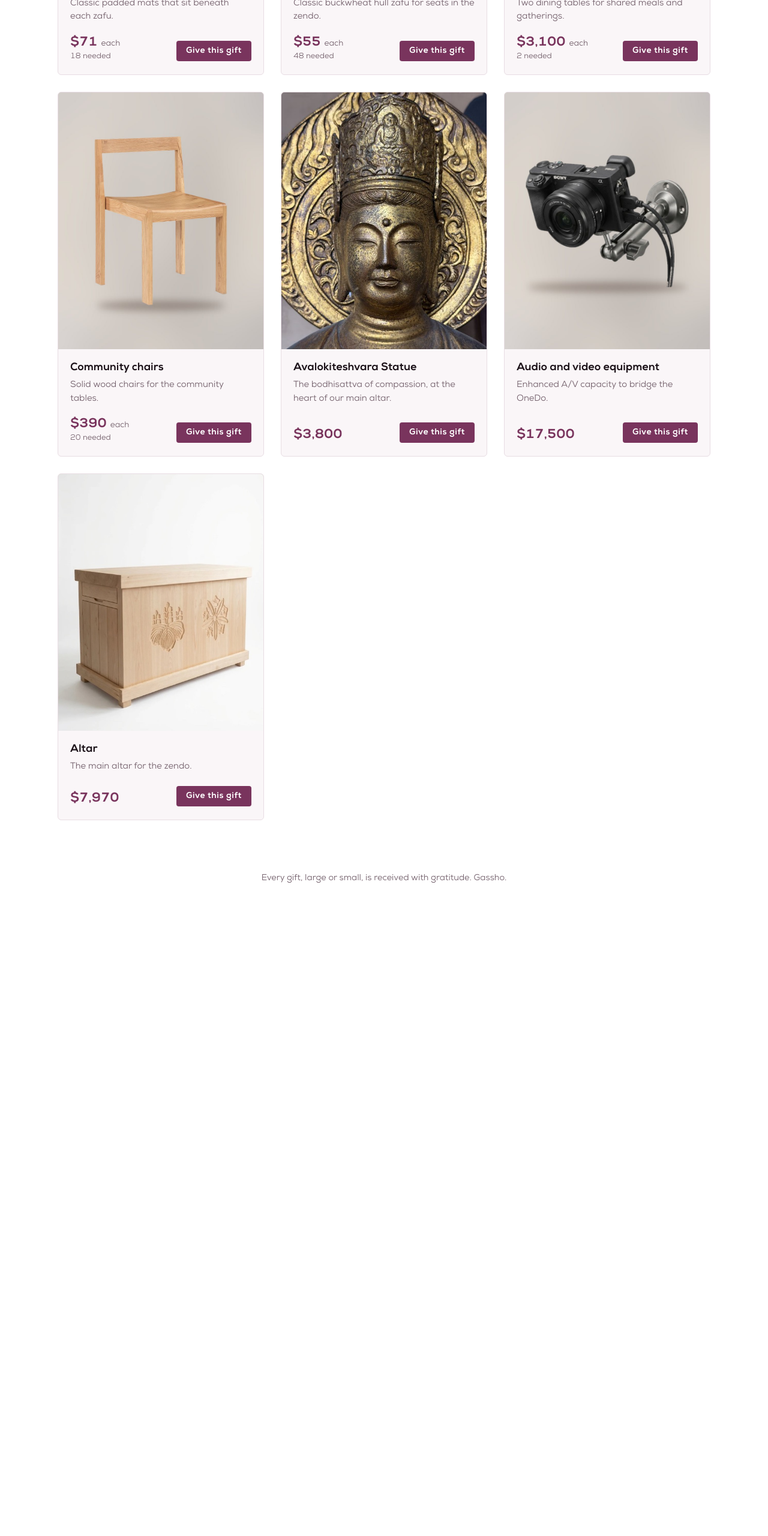
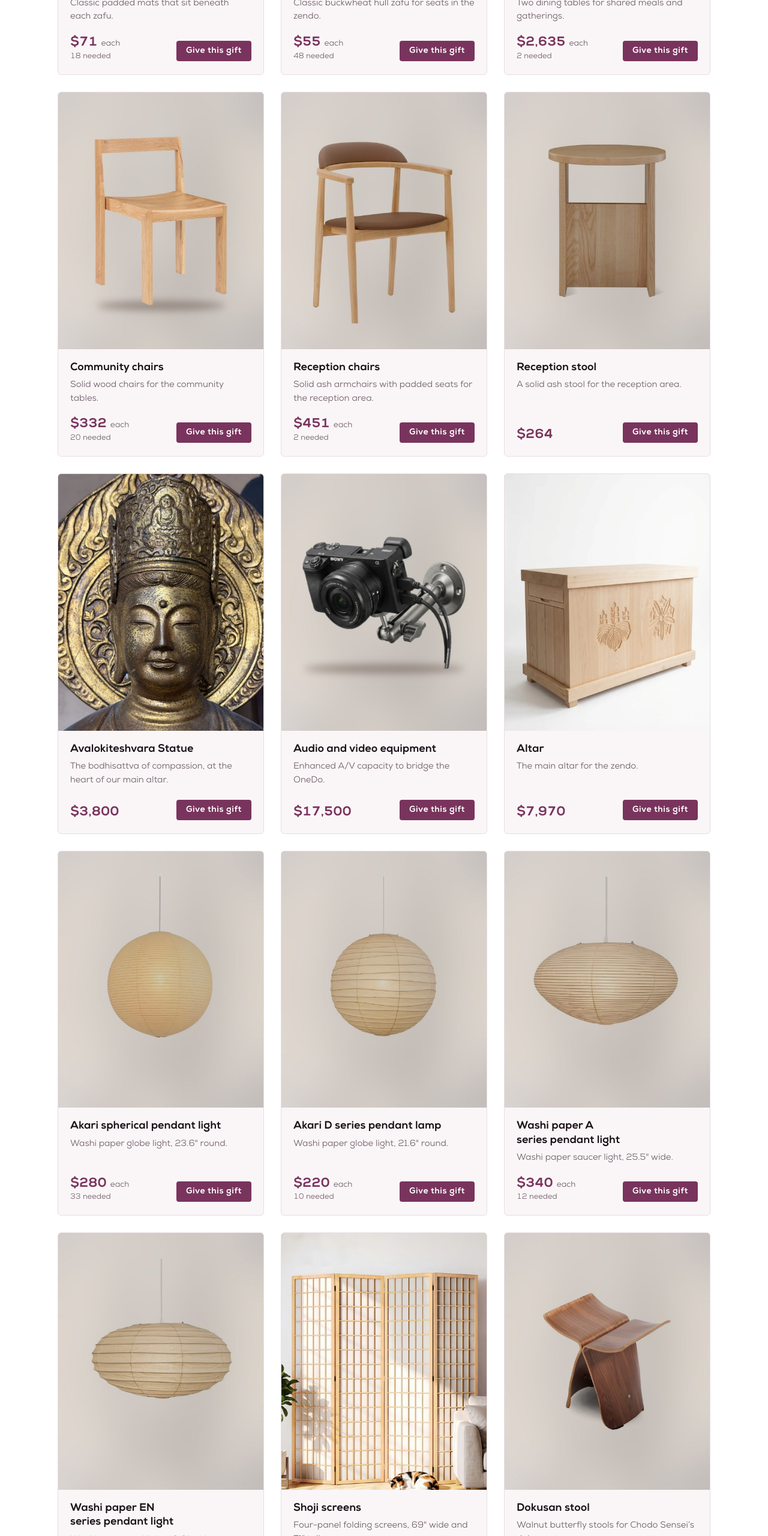
Before and after one commit to alexgodin/nyzc_registry, a plain HTML site: page index.html in a window 1280 px wide. Shown: the part 2186-4746 px from the top of the page at 60% size. Before the commit the page ends 3732 px from the top, so only its background shows below. Drawn offline with Linux system fonts and the light colour scheme.

Commit message:
Add lights, reception and dokusan seating, shoji screens; Sundays 15% off
- Add four Vin Lighting pendant lights from the lighting sheet
- Add reception chairs and reception stool (Sundays) and dokusan stools
- Add shoji screens
- Take 15% off Sundays items: community tables and chairs, reception
  chairs and stool

Co-Authored-By: Claude Sonnet 5.5 <noreply@anthropic.com>

```diff
--- a/index.html
+++ b/index.html
@@ -121,7 +121,7 @@
         <h2 class="gift-name">Community tables</h2>
         <p class="gift-note">Two dining tables for shared meals and gatherings.</p>
         <div class="gift-foot">
-          <div class="gift-price">$3,100<span class="each">each</span><small>2 needed</small></div>
+          <div class="gift-price">$2,635<span class="each">each</span><small>2 needed</small></div>
           <a class="gift-btn" href="mailto:info@zencare.org?subject=Practice%20Registry%3A%20Interested%20in%20Donating%20Community%20tables">Give this gift</a>
           <span class="gift-thanks">Given with thanks</span>
         </div>
@@ -133,8 +133,32 @@
         <h2 class="gift-name">Community chairs</h2>
         <p class="gift-note">Solid wood chairs for the community tables.</p>
         <div class="gift-foot">
-          <div class="gift-price">$390<span class="each">each</span><small>20 needed</small></div>
+          <div class="gift-price">$332<span class="each">each</span><small>20 needed</small></div>
           <a class="gift-btn" href="mailto:info@zencare.org?subject=Practice%20Registry%3A%20Interested%20in%20Donating%20Community%20chairs">Give this gift</a>
+          <span class="gift-thanks">Given with thanks</span>
+        </div>
+      </div>
+    </article>
+    <article class="gift">
+      <div class="gift-photo has-photo fill"><img src="images/reception-chairs.jpg" alt="Reception chairs" loading="lazy"></div>
+      <div class="gift-body">
+        <h2 class="gift-name">Reception chairs</h2>
+        <p class="gift-note">Solid ash armchairs with padded seats for the reception area.</p>
+        <div class="gift-foot">
+          <div class="gift-price">$451<span class="each">each</span><small>2 needed</small></div>
+          <a class="gift-btn" href="mailto:info@zencare.org?subject=Practice%20Registry%3A%20Interested%20in%20Donating%20Reception%20chairs">Give this gift</a>
+          <span class="gift-thanks">Given with thanks</span>
+        </div>
+      </div>
+    </article>
+    <article class="gift">
+      <div class="gift-photo has-photo fill"><img src="images/reception-stool.jpg" alt="Reception stool" loading="lazy"></div>
+      <div class="gift-body">
+        <h2 class="gift-name">Reception stool</h2>
+        <p class="gift-note">A solid ash stool for the reception area.</p>
+        <div class="gift-foot">
+          <div class="gift-price">$264</div>
+          <a class="gift-btn" href="mailto:info@zencare.org?subject=Practice%20Registry%3A%20Interested%20in%20Donating%20Reception%20stool">Give this gift</a>
           <span class="gift-thanks">Given with thanks</span>
         </div>
       </div>
@@ -171,6 +195,78 @@
         <div class="gift-foot">
           <div class="gift-price">$7,970</div>
           <a class="gift-btn" href="mailto:info@zencare.org?subject=Practice%20Registry%3A%20Interested%20in%20Donating%20Altar">Give this gift</a>
+          <span class="gift-thanks">Given with thanks</span>
+        </div>
+      </div>
+    </article>
+    <article class="gift">
+      <div class="gift-photo has-photo fill"><img src="images/akari-spherical-pendant-light.jpg" alt="Akari spherical pendant light" loading="lazy"></div>
+      <div class="gift-body">
+        <h2 class="gift-name">Akari spherical pendant light</h2>
+        <p class="gift-note">Washi paper globe light, 23.6" round.</p>
+        <div class="gift-foot">
+          <div class="gift-price">$280<span class="each">each</span><small>33 needed</small></div>
+          <a class="gift-btn" href="mailto:info@zencare.org?subject=Practice%20Registry%3A%20Interested%20in%20Donating%20Akari%20spherical%20pendant%20light">Give this gift</a>
+          <span class="gift-thanks">Given with thanks</span>
+        </div>
+      </div>
+    </article>
+    <article class="gift">
+      <div class="gift-photo has-photo fill"><img src="images/akari-d-series-pendant-lamp.jpg" alt="Akari D series pendant lamp" loading="lazy"></div>
+      <div class="gift-body">
+        <h2 class="gift-name">Akari D series pendant lamp</h2>
+        <p class="gift-note">Washi paper globe light, 21.6" round.</p>
+        <div class="gift-foot">
+          <div class="gift-price">$220<span class="each">each</span><small>10 needed</small></div>
+          <a class="gift-btn" href="mailto:info@zencare.org?subject=Practice%20Registry%3A%20Interested%20in%20Donating%20Akari%20D%20series%20pendant%20lamp">Give this gift</a>
+          <span class="gift-thanks">Given with thanks</span>
+        </div>
+      </div>
+    </article>
+    <article class="gift">
+      <div class="gift-photo has-photo fill"><img src="images/washi-paper-a-series-pendant-light.jpg" alt="Washi paper A series pendant light" loading="lazy"></div>
+      <div class="gift-body">
+        <h2 class="gift-name">Washi paper A series pendant light</h2>
+        <p class="gift-note">Washi paper saucer light, 25.5" wide.</p>
+        <div class="gift-foot">
+          <div class="gift-price">$340<span class="each">each</span><small>12 needed</small></div>
+          <a class="gift-btn" href="mailto:info@zencare.org?subject=Practice%20Registry%3A%20Interested%20in%20Donating%20Washi%20paper%20A%20series%20pendant%20light">Give this gift</a>
+          <span class="gift-thanks">Given with thanks</span>
+        </div>
+      </div>
+    </article>
+    <article class="gift">
+      <div class="gift-photo has-photo fill"><img src="images/washi-paper-en-series-pendant-light.jpg" alt="Washi paper EN series pendant light" loading="lazy"></div>
+      <div class="gift-body">
+        <h2 class="gift-name">Washi paper EN series pendant light</h2>
+        <p class="gift-note">Washi paper oval light, 19.6" wide.</p>
+        <div class="gift-foot">
+          <div class="gift-price">$280<span class="each">each</span><small>11 needed</small></div>
+          <a class="gift-btn" href="mailto:info@zencare.org?subject=Practice%20Registry%3A%20Interested%20in%20Donating%20Washi%20paper%20EN%20series%20pendant%20light">Give this gift</a>
+          <span class="gift-thanks">Given with thanks</span>
+        </div>
+      </div>
+    </article>
+    <article class="gift">
+      <div class="gift-photo has-photo fill"><img src="images/shoji-screens.jpg" alt="Shoji screens" loading="lazy"></div>
+      <div class="gift-body">
+        <h2 class="gift-name">Shoji screens</h2>
+        <p class="gift-note">Four-panel folding screens, 69&quot; wide and 71&quot; tall.</p>
+        <div class="gift-foot">
+          <div class="gift-price">$105<span class="each">each</span><small>2 needed</small></div>
+          <a class="gift-btn" href="mailto:info@zencare.org?subject=Practice%20Registry%3A%20Interested%20in%20Donating%20Shoji%20screens">Give this gift</a>
+          <span class="gift-thanks">Given with thanks</span>
+        </div>
+      </div>
+    </article>
+    <article class="gift">
+      <div class="gift-photo has-photo fill"><img src="images/dokusan-stool.jpg" alt="Dokusan stool" loading="lazy"></div>
+      <div class="gift-body">
+        <h2 class="gift-name">Dokusan stool</h2>
+        <p class="gift-note">Walnut butterfly stools for Chodo Sensei&rsquo;s dokusan room.</p>
+        <div class="gift-foot">
+          <div class="gift-price">$261<span class="each">each</span><small>2 needed</small></div>
+          <a class="gift-btn" href="mailto:info@zencare.org?subject=Practice%20Registry%3A%20Interested%20in%20Donating%20Dokusan%20stool">Give this gift</a>
           <span class="gift-thanks">Given with thanks</span>
         </div>
       </div>
```
Also changed, not shown: images/akari-d-series-pendant-lamp.jpg (added), images/akari-spherical-pendant-light.jpg (added), images/dokusan-stool.jpg (added), images/reception-chairs.jpg (added), images/reception-stool.jpg (added), images/shoji-screens.jpg (added), images/washi-paper-a-series-pendant-light.jpg (added), images/washi-paper-en-series-pendant-light.jpg (added).
